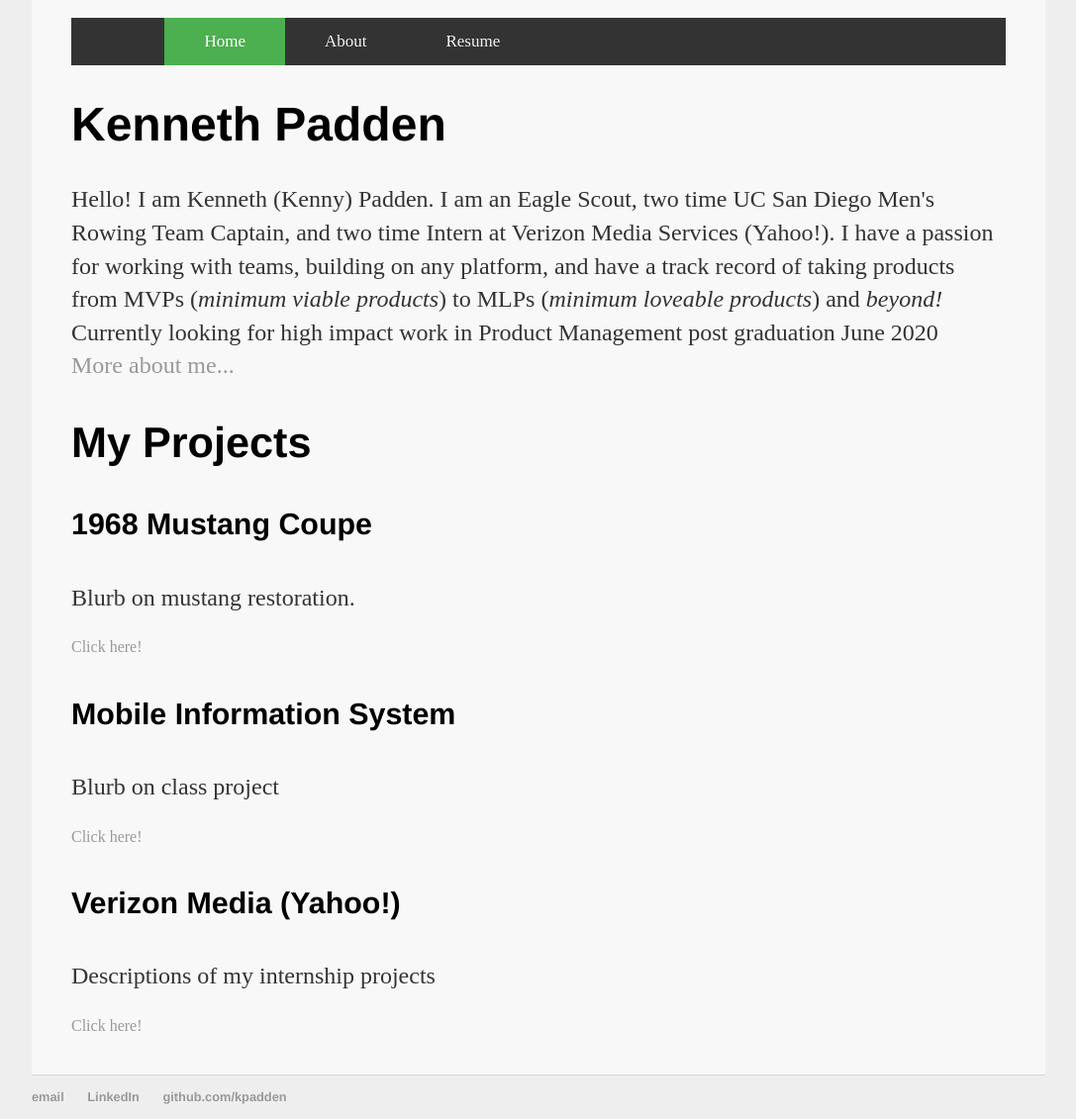
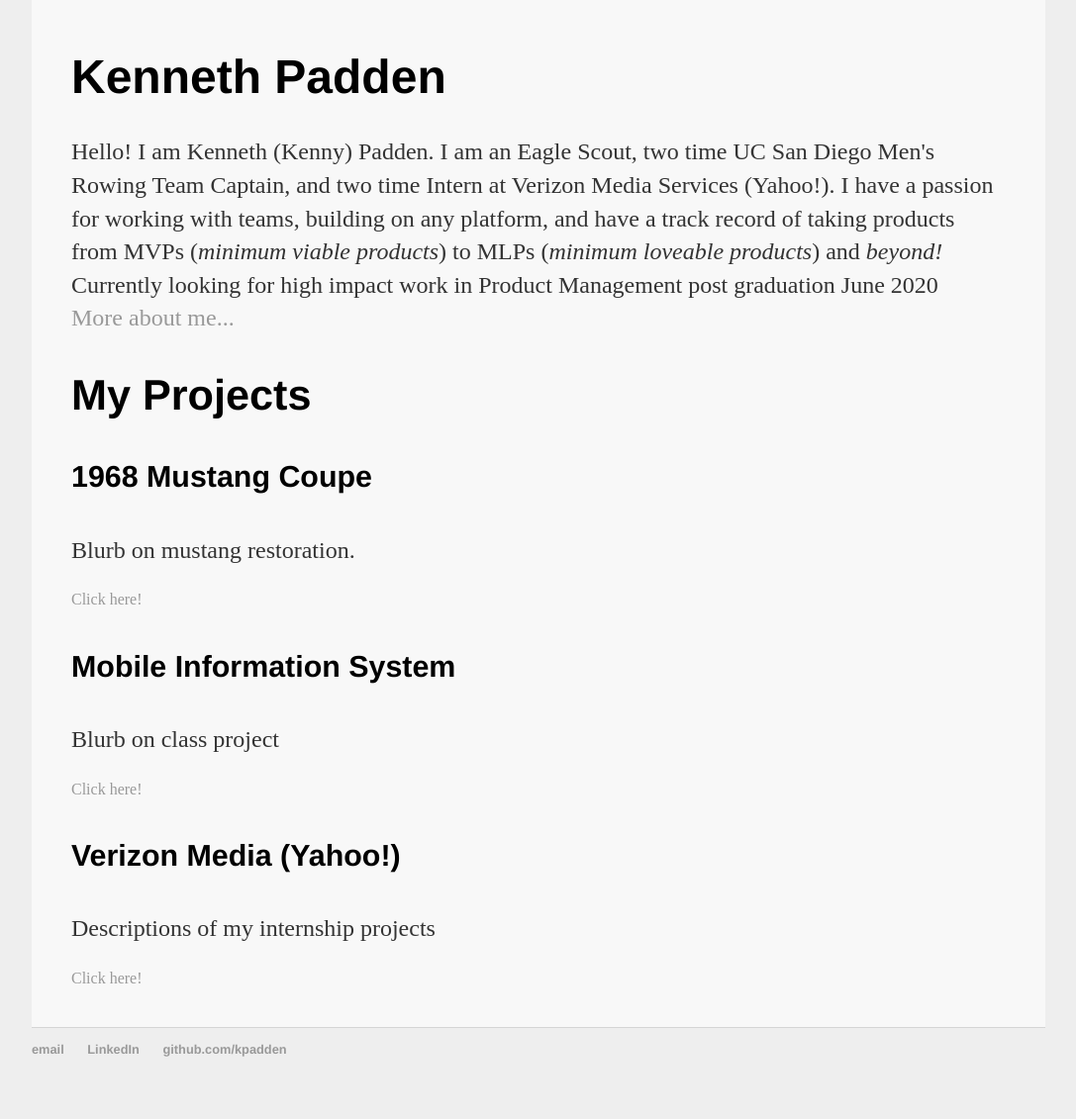
Before and after one commit to kpadden/kpadden.github.io, a Jekyll site: the page built from index.html, in a window 1280 px wide. Shown: the whole page at 99% size, without its empty margins (96-1183 px from the left). Built offline with Jekyll 4.4.1, drawn with Linux system fonts in a browser that asks for light colours; after the commit the page ends 1083 px from its top, so only the background shows below that.

Commit message:
Update index.html

```diff
--- a/index.html
+++ b/index.html
@@ -2,26 +2,6 @@
 layout: default
 title: Kenneth Padden
 ---
-<div class="topnav">
-    <div class="inside-topnav" id="myTopnav">
-        <a href="/" class="active">Home</a>
-        <a href="/about">About</a>
-        <a href="/cv">Resume</a>
-        <a href="javascript:void(0);" class="icon" onclick="myFunction()"><i class="fa fa-bars"></i></a>
-    </div>
-</div>
-<script>
-    /* Toggle between adding and removing the "responsive" class to topnav when the user clicks on the icon */
-    function myFunction() {
-        var x = document.getElementById("myTopnav");
-        if (x.className === "inside-topnav") {
-            x.className += " responsive";
-        }
-        else {
-            x.className = "inside-topnav";
-        }
-    }
-</script>
 <div class="blurb">
     <h1>Kenneth Padden</h1>
     <p>Hello! I am Kenneth (Kenny) Padden. I am an Eagle Scout, two time UC San Diego Men's Rowing Team Captain, and two time Intern at Verizon Media Services (Yahoo!). I have a passion for working with teams, building on any platform, and have a track record of taking products from MVPs (<i>minimum viable products</i>) to MLPs (<i>minimum loveable products</i>) and <em>beyond!</em> Currently looking for high impact work in Product Management post graduation June 2020<br/><a href="/about">More about me...</a></p>
```
